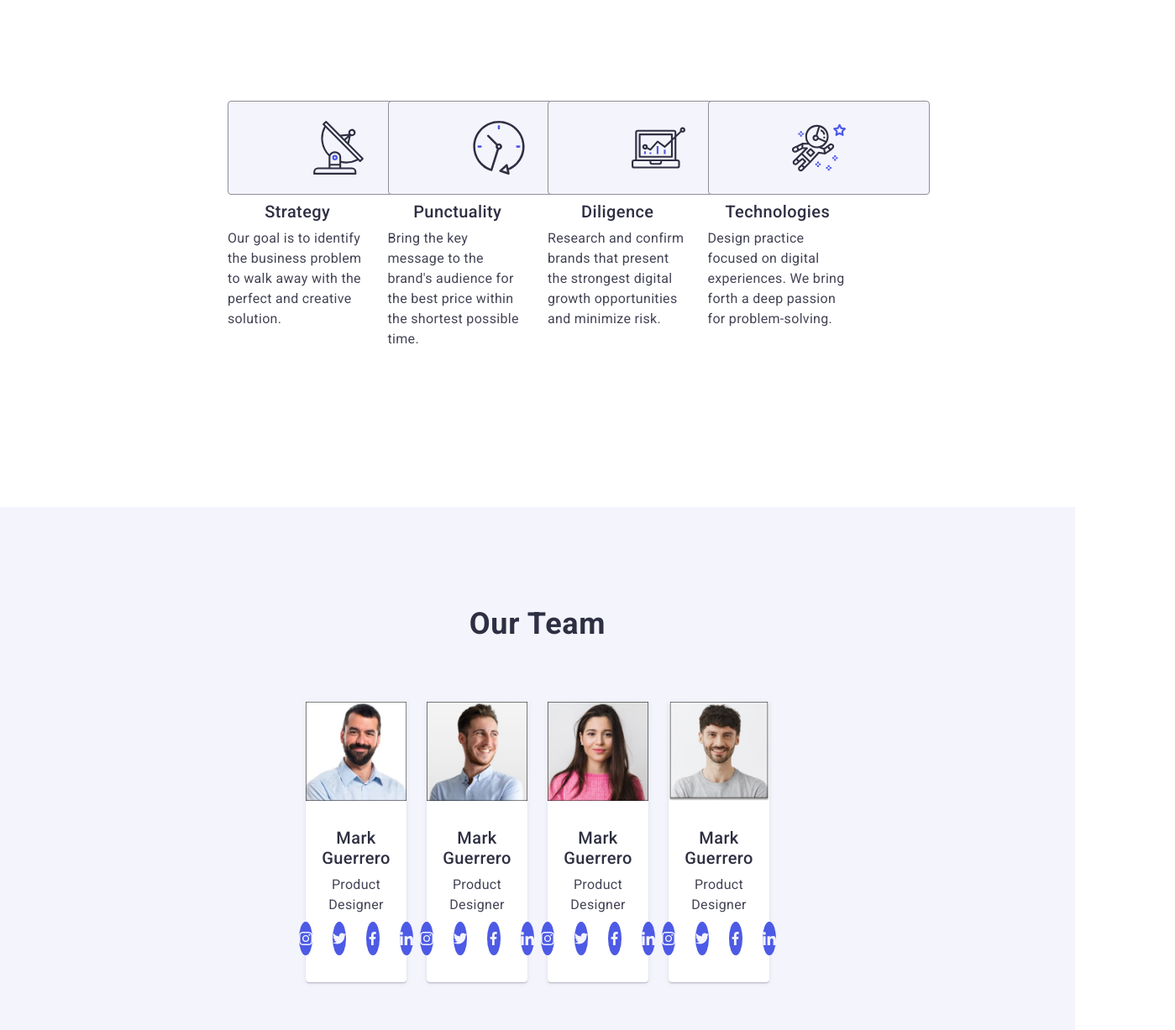
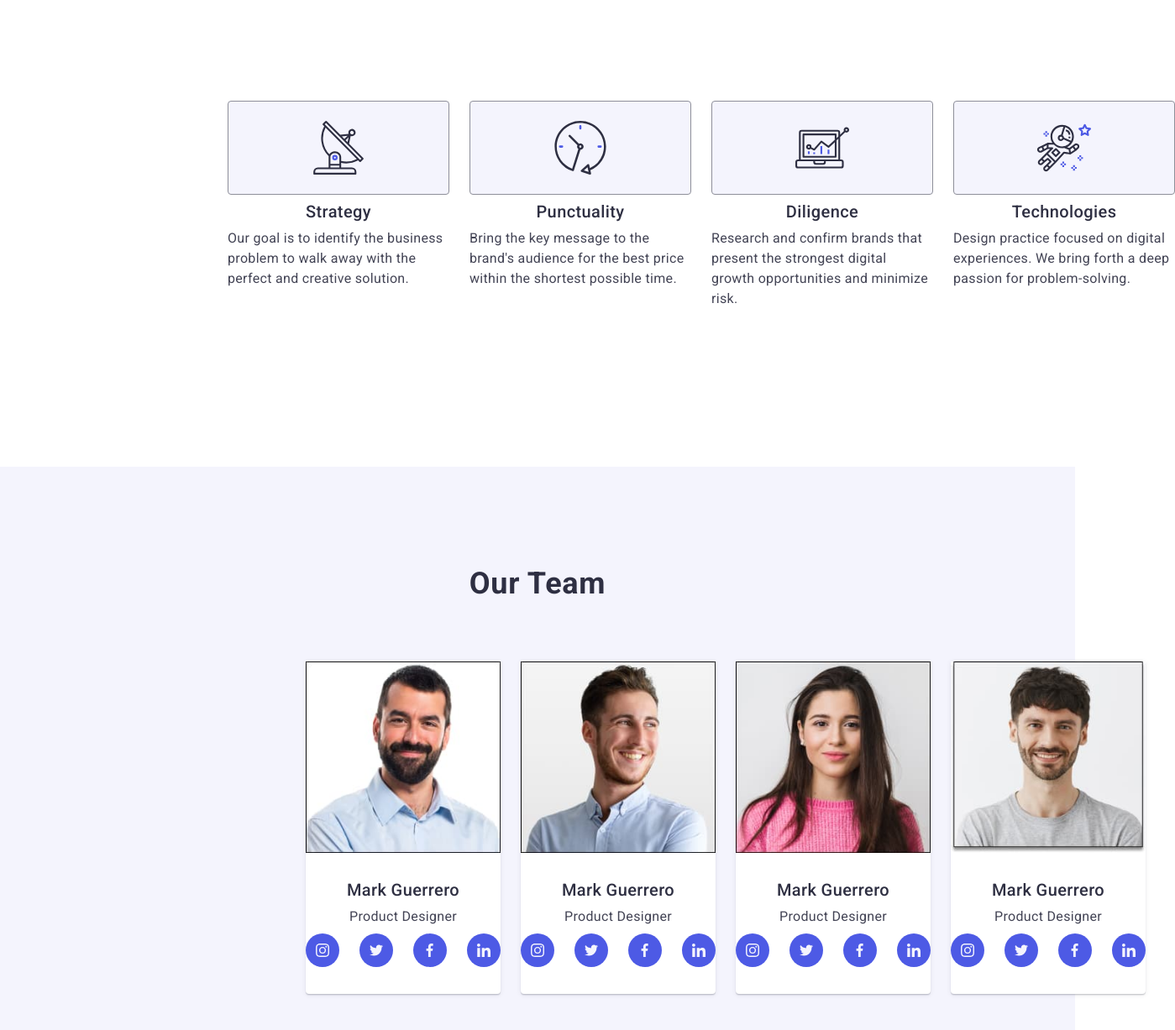
Before and after one commit to Lissa2121/goit-markup-hw-06, a plain HTML site: page index.html in a window 1280 px wide. Shown: the part 673-1900 px from the top of the page at 84% size, 1399 px wide, since content can reach past the window. Drawn offline with nearby package versions, Linux system fonts and the light colour scheme.

Commit message:
Update styles.css

```diff
--- a/css/styles.css
+++ b/css/styles.css
@@ -86,7 +86,7 @@ img {
 }
 
 .header-logo {
-    color: var(--IRIS, #4D5AE5);
+    color: #4D5AE5;
     font-family: Raleway, sans-serif;
     font-size: 18px;
     font-style: normal;
@@ -216,12 +216,6 @@ img {
 }
 
 @media screen and (min-width: 1158px) {
-
-    .container {
-        max-width: 1158px;
-        padding-left: 15px;
-        padding-right: 15px;
-    }
 
     .header-logo {
         margin-right: 76px;
@@ -386,13 +380,12 @@ img {
 .features-list {
     display: flex;
     flex-wrap: wrap;
-    /* gap: 24px; */
     gap: 68px;
 }
 
 .features-item {
     /* width: calc((100% - 72px) / 4); */
-    width: 100%;
+    width: 356px;
 }
 
 .features-icon-background {
@@ -449,7 +442,7 @@ img {
     }
 
     .features-item {
-        width: calc((100% - 24px) / 2);
+        /* width: calc((100% - 24px) / 2); */
     }
 }
 
@@ -467,11 +460,13 @@ img {
 
     .features-list {
         display: flex;
+        flex-wrap: nowrap;
         gap: 24px;
     }
 
     .features-item {
-        width: calc((100% - 72px) / 4);
+        /* display: flex; */
+        /* width: calc((100% - 72px) / 4); */
     }
 
     .features-icon-background {
@@ -638,7 +633,12 @@ img {
         } */
 }
 
-@media screen and (min-width:1158px) {
+@media screen and (min-width: 1158px) {
+
+    .team-container-team {
+        max-width: 1158px;
+
+    }
 
     .team {
         padding-top: 120px;
@@ -647,11 +647,12 @@ img {
 
     .team-list {
             display: flex;
+            flex-wrap: nowrap;
             gap: 24px;
         }
 
         .team-item {
-            width: calc((100% - 72px) / 4);
+            /* width: calc((100% - 72px) / 4); */
         }
 
 }
@@ -789,7 +790,7 @@ img {
 
         .portfolio-list {
             display: flex;
-            flex-wrap: wrap;
+            /* flex-wrap: wrap; */
             gap: 48px 24px;
         }
 
```
